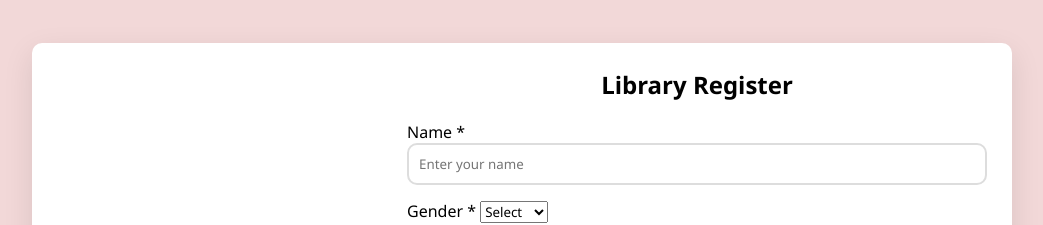
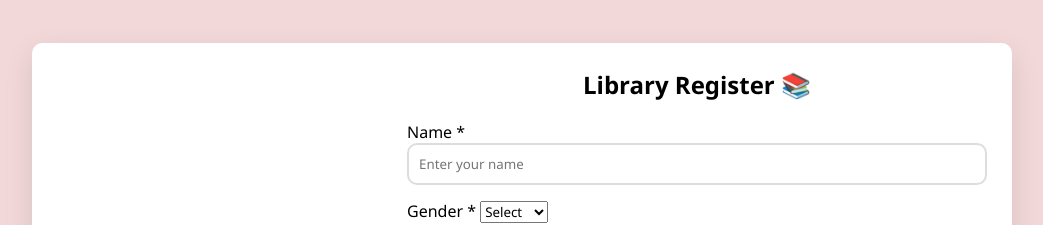
Before and after one commit to highflex3/6709650300_LibraryMembershipApplicationForm, a plain HTML site: page index.html in a window 1280 px wide. Shown: the top 225 px of the page, without its empty margins (118-1161 px from the left). Drawn offline with Linux system fonts and the light colour scheme.

Commit message:
Edit Head of Form.

```diff
--- a/index.html
+++ b/index.html
@@ -10,7 +10,7 @@
     <div class="container">
         <img src="resource/logo.png" alt="">
         <form>
-            <h2>Library Register</h2>
+            <h2>Library Register 📚</h2>
             <div class="form-control">
                 <label for="fullname">Name *</label>
                 <input type="text" id="name" placeholder="Enter your name" required>
```
